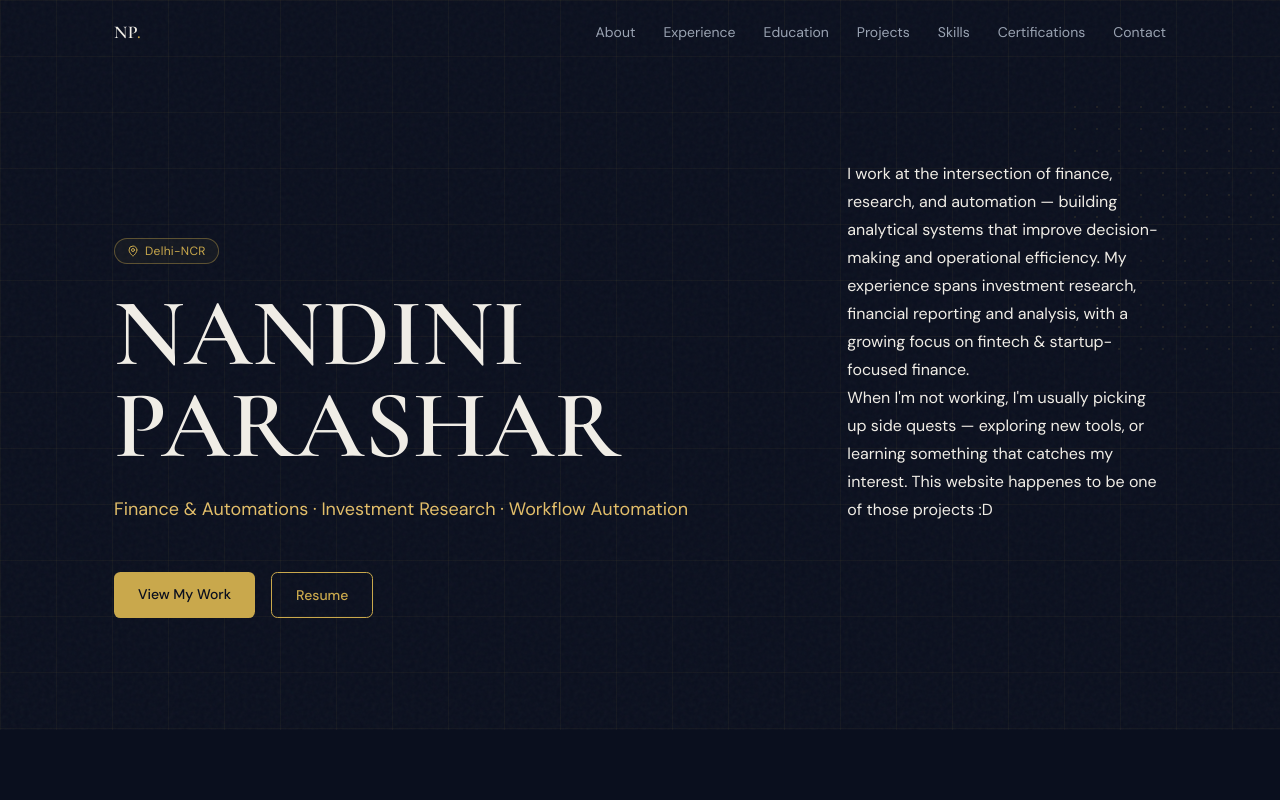
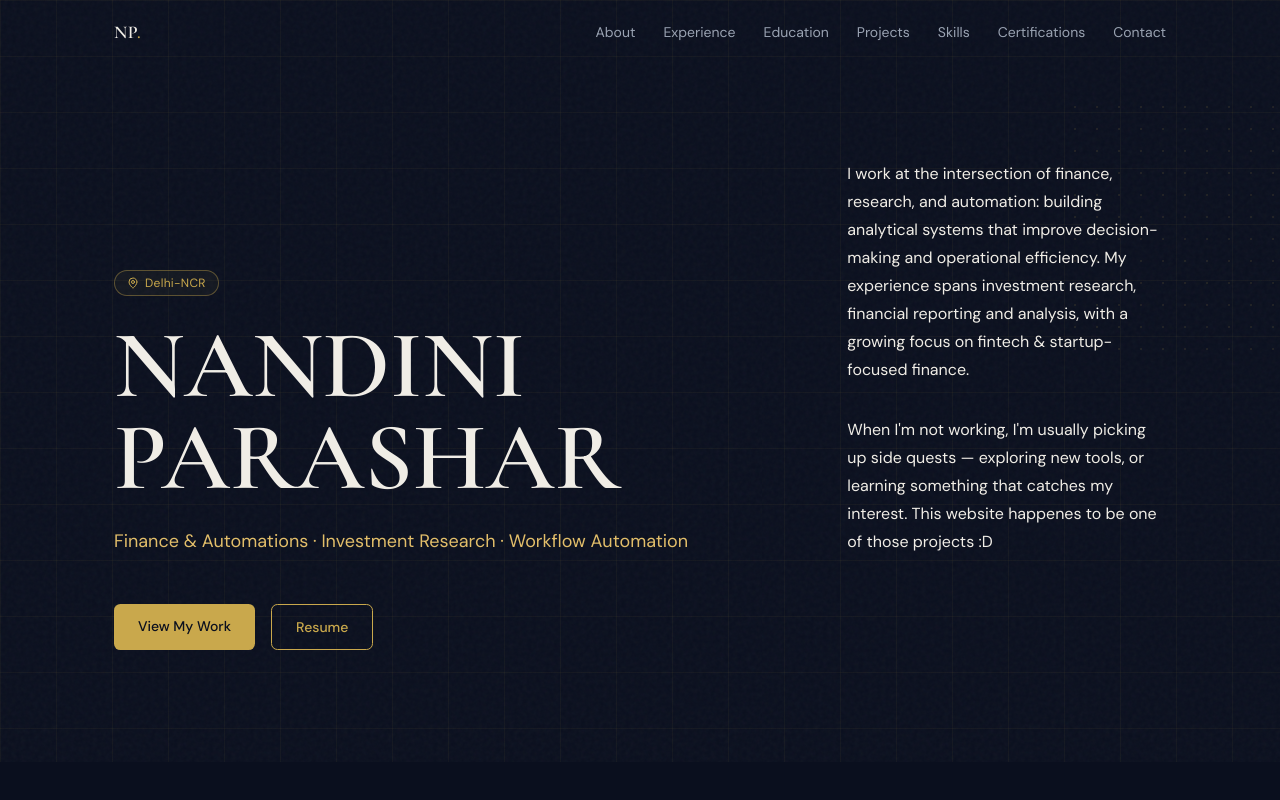
Before and after one commit to nandiniparasharr/portfolio, a Next.js app: page / in a window 1280 px wide. Shown: the top 800 px of the page. Built offline with nearby package versions, Linux system fonts and the light colour scheme.

Commit message:
Update hero.tsx

```diff
--- a/components/hero.tsx
+++ b/components/hero.tsx
@@ -35,11 +35,11 @@ export function Hero() {
 
         <div className="lg:col-span-4">
           <p className="text-pretty text-base leading-7 text-foreground">
-            I work at the intersection of finance, research, and automation — building analytical systems
+            I work at the intersection of finance, research, and automation: building analytical systems
             that improve decision-making and operational efficiency. My experience spans investment research,
             financial reporting and analysis, with a growing focus on fintech &amp; startup-focused finance.
           </p>
-          <p className="text-pretty text-base leading-7 text-foreground">
+          <p className="mt-8 text-pretty text-base leading-7 text-foreground">
 
             When I&apos;m not working, I&apos;m usually picking up side quests — exploring new tools,
             or learning something that catches my interest. This website happenes to be one of those
```
